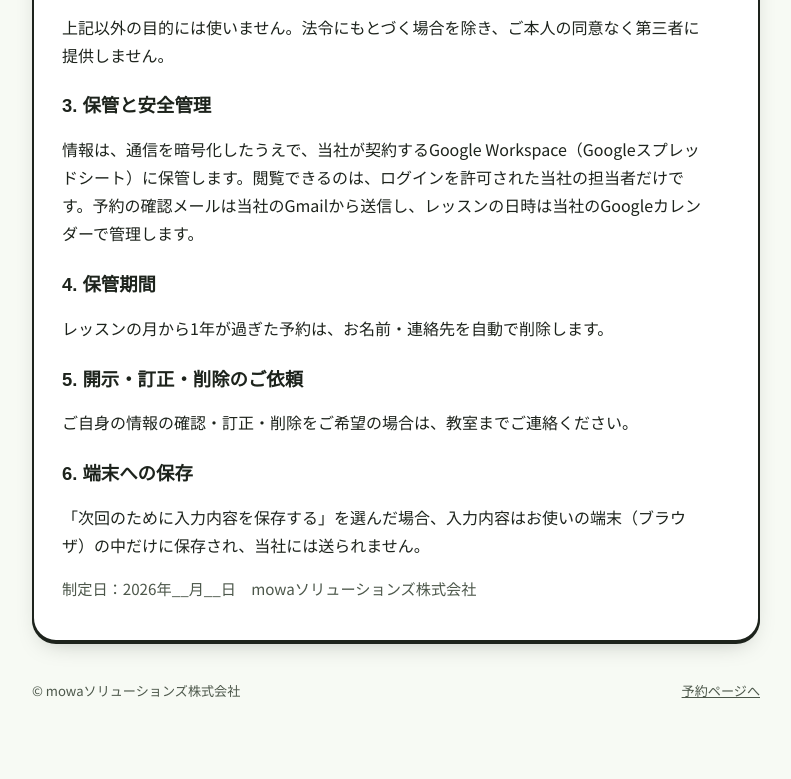
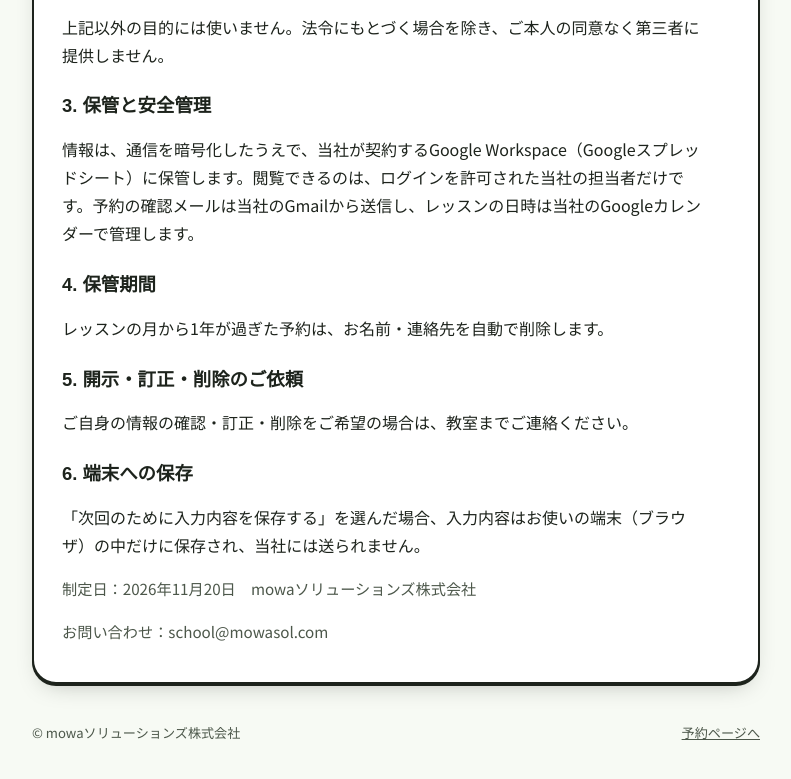
Before and after one commit to mowasol/mowa-yoyaku, a plain HTML site: page docs/privacy.html in a window 1280 px wide. Shown: the part 487-1266 px from the top of the page, without its empty margins (244-1035 px from the left). Before the commit the page ends 1230 px from the top, so only its background shows below. Drawn offline with Linux system fonts and the light colour scheme; a web font is replaced by a local one.

Commit message:
個人情報の取り扱いに制定日と問い合わせ先を記入
Co-Authored-By: Claude Opus 5.5 <noreply@anthropic.com>

```diff
--- a/docs/privacy.html
+++ b/docs/privacy.html
@@ -41,7 +41,8 @@
     <p>ご自身の情報の確認・訂正・削除をご希望の場合は、教室までご連絡ください。</p>
     <h2>6. 端末への保存</h2>
     <p>「次回のために入力内容を保存する」を選んだ場合、入力内容はお使いの端末（ブラウザ）の中だけに保存され、当社には送られません。</p>
-    <p class="lead">制定日：2026年__月__日　mowaソリューションズ株式会社</p>
+    <p class="lead">制定日：2026年11月20日　mowaソリューションズ株式会社</p>
+    <p class="lead">お問い合わせ：school@mowasol.com</p>
   </article>
 </main>
 <footer class="site-foot"><div class="wrap"><span>© mowaソリューションズ株式会社</span><a href="./">予約ページへ</a></div></footer>
```
